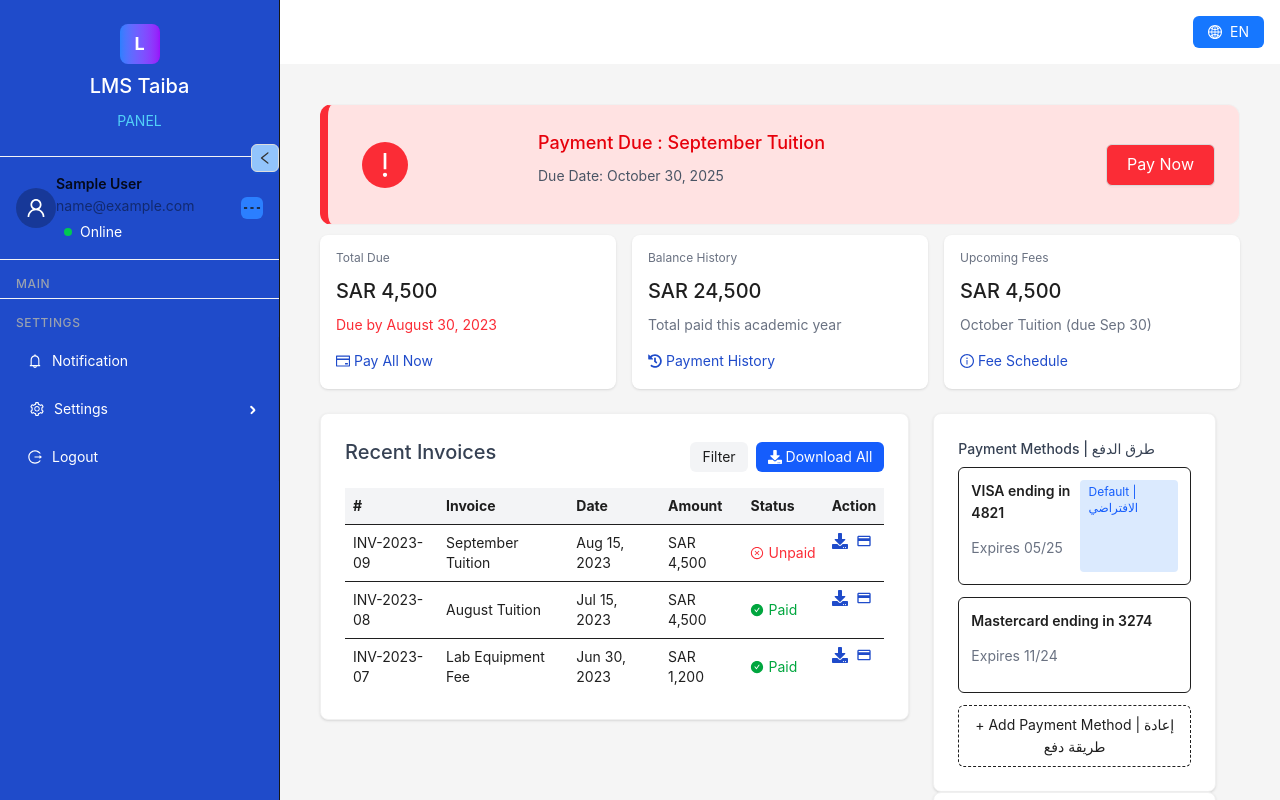
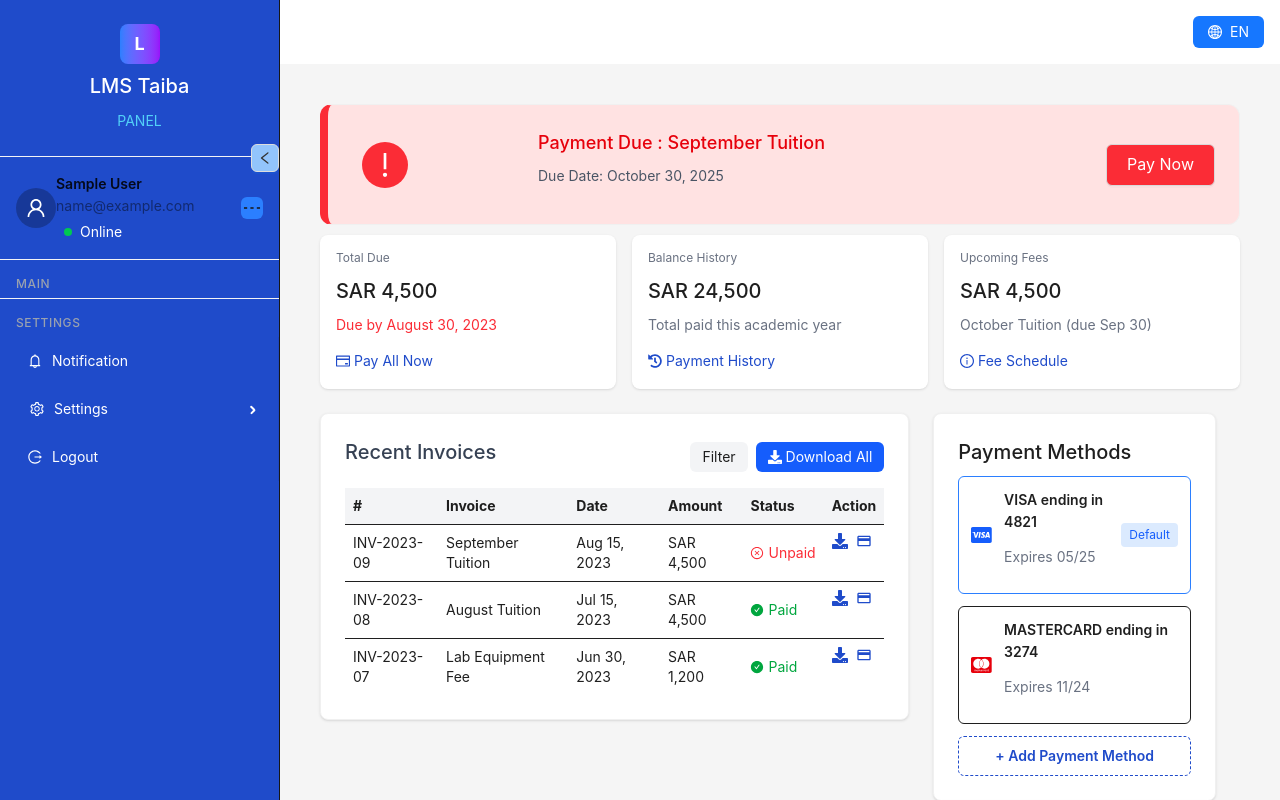
Before and after one commit to SparrowForge/lms_taiba_frontend, a Next.js app: page /en/payments in a window 1280 px wide. Built offline with nearby package versions, Linux system fonts and the light colour scheme; no server answers; sample sign-in values are in the browser's storage.

Commit message:
fix(payment): payment method done

```diff
--- a/messages/ar.json
+++ b/messages/ar.json
@@ -593,6 +593,7 @@
   "paid": "مدفوع",
   "unpaid": "غير مدفوع",
   "recent_receipts": "الإيصالات الحديثة",
-  "payment_methods":"طرق الدفع",
-  "default": "الافتراضي"
+  "payment_methods": "طرق الدفع",
+  "default": "الافتراضي",
+  "add_payment_method": "إضافة طريقة الدفع"
 }
--- a/messages/en.json
+++ b/messages/en.json
@@ -595,5 +595,6 @@
   "unpaid": "Unpaid",
   "recent_receipts":"Recent Receipts",
   "payment_methods": "Payment Methods",
-  "default": "Default"
+  "default": "Default",
+  "add_payment_method": "Add Payment Method"
 }
--- a/src/components/payments/PaymentMethods.tsx
+++ b/src/components/payments/PaymentMethods.tsx
@@ -1,25 +1,80 @@
+'use client';
+import { LOCALE_KEYS } from "@/constants/localizationKeys";
+import { useLocalization } from "@/hooks/useLocalization";
 import { Card } from "antd";
+import { FaCcVisa, FaCcMastercard } from "react-icons/fa";
 
+type PaymentMethod = {
+  id: string;
+  type: "visa" | "mastercard";
+  last4: string;
+  expiry: string;
+  isDefault?: boolean;
+};
+
+const paymentMethodsData: PaymentMethod[] = [
+  {
+    id: "pm1",
+    type: "visa",
+    last4: "4821",
+    expiry: "05/25",
+    isDefault: true,
+  },
+  {
+    id: "pm2",
+    type: "mastercard",
+    last4: "3274",
+    expiry: "11/24",
+  },
+];
 
 const PaymentMethods = () => {
+  const { t } = useLocalization();
+
+  const getIcon = (type: PaymentMethod["type"]) => {
+    switch (type) {
+      case "visa":
+        return <FaCcVisa className="text-blue-600 text-2xl" />;
+      case "mastercard":
+        return <FaCcMastercard className="text-red-600 text-2xl" />;
+      default:
+        return null;
+    }
+  };
+
   return (
     <Card className="bg-white shadow rounded-lg p-4">
-            <h3 className="font-bold text-gray-700 mb-3">Payment Methods | طرق الدفع</h3>
-            <div className="mb-3 p-3 border rounded-md flex justify-between">
+      <h3 className="font-bold text-xl mb-3">{t(LOCALE_KEYS.PAYMENT_METHODS)}</h3>
+
+      {paymentMethodsData.map((method) => (
+        <div
+          key={method.id}
+          className={`mb-3 p-3 border rounded-md flex justify-between items-center ${
+            method.isDefault ? "border-blue-500" : ""
+          }`}
+        >
+          <div className="flex items-center gap-3">
+            {getIcon(method.type)}
             <div>
-                    <p className="font-semibold">VISA ending in 4821</p>
-                    <p className="text-sm text-gray-500">Expires 05/25</p>
+              <p className="font-semibold">
+                {method.type.toUpperCase()} ending in {method.last4}
+              </p>
+              <p className="text-sm text-gray-500">Expires {method.expiry}</p>
             </div>
+          </div>
+          {method.isDefault && (
             <span className="bg-blue-100 text-blue-600 text-xs px-2 py-1 rounded">
-                    Default | الافتراضي
+              {t(LOCALE_KEYS.DEFAULT)}
             </span>
+          )}
         </div>
-            <div className="mb-3 p-3 border rounded-md">
-                <p className="font-semibold">Mastercard ending in 3274</p>
-                <p className="text-sm text-gray-500">Expires 11/24</p>
-            </div>
-            <button className="w-full border border-dashed rounded-md p-2 text-sm text-blue-600">
-                + Add Payment Method | إعادة طريقة دفع
+      ))}
+
+      <button
+        className="w-full border border-dashed rounded-md p-2 text-sm font-semibold"
+        style={{ color: "#1f4bca" }}
+      >
+        + {t(LOCALE_KEYS.ADD_PAYMENT_METHODS)}
       </button>
     </Card>
   );
--- a/src/constants/localizationKeys.ts
+++ b/src/constants/localizationKeys.ts
@@ -579,7 +579,8 @@ export const LOCALE_KEYS = {
   UNPAID: "unpaid",
   RECENT_RECEIPTS: "recent_receipts",
   PAYMENT_METHODS: "payment_methods",
-  DEFAULT: "default"
+  DEFAULT: "default",
+  ADD_PAYMENT_METHODS: "add_payment_method"
 } as const;
 
 // Type for the keys
```
Lines whose indentation alone changed are shown as unchanged.
